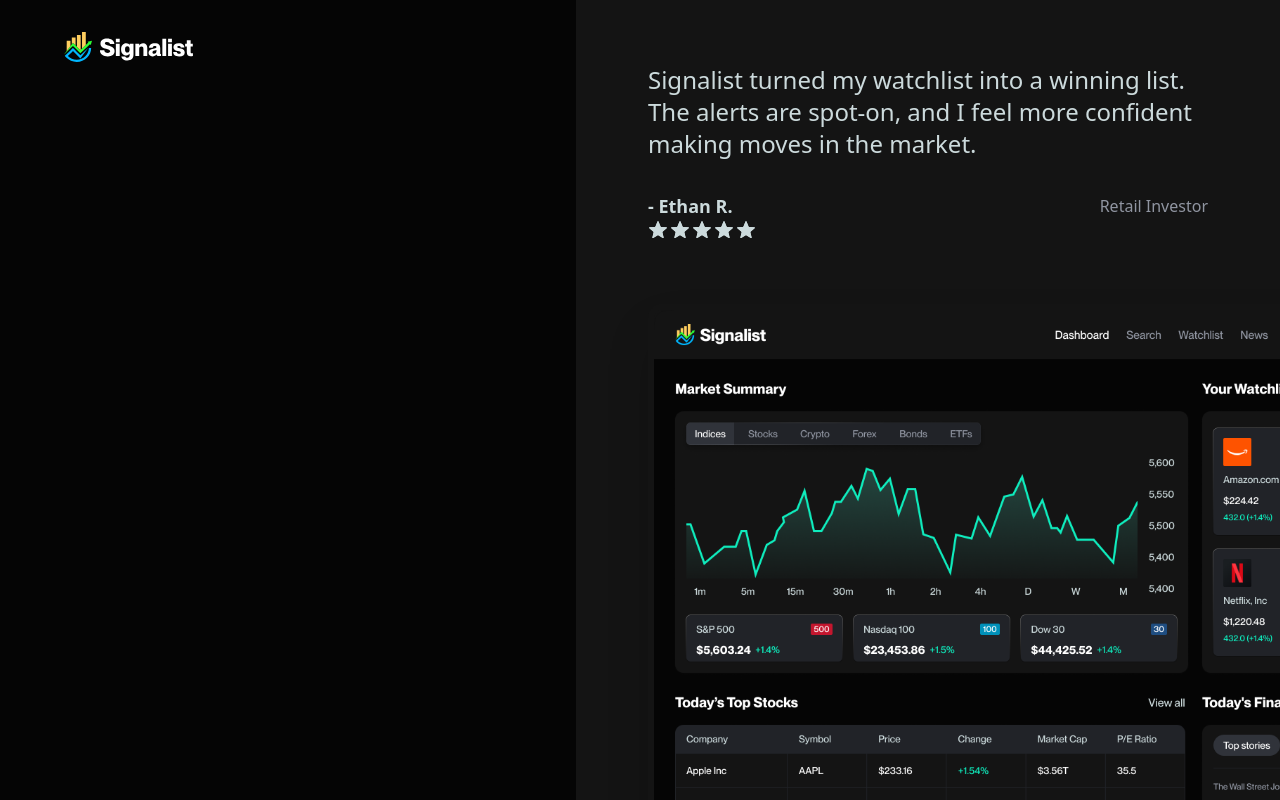
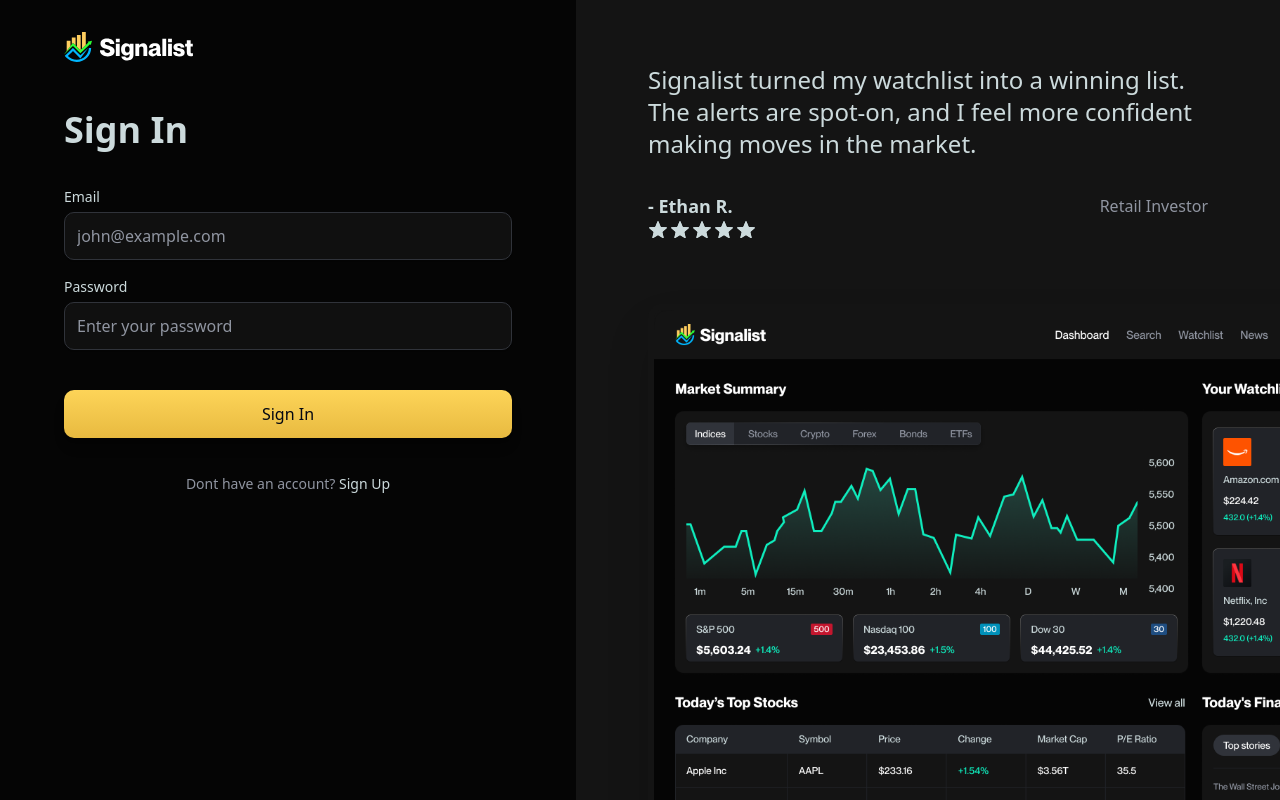
Before and after one commit to karenspriggs/stock-tracker, a Next.js app: page /sign-in in a window 1280 px wide. Built offline with nearby package versions, Linux system fonts and the light colour scheme.

Commit message:
sign in page

```diff
--- a/app/(auth)/sign-in/page.tsx
+++ b/app/(auth)/sign-in/page.tsx
@@ -1,6 +1,64 @@
+'use client';
+
+import {useForm} from "react-hook-form";
+import InputField from "@/components/forms/inputField";
+import FooterLink from "@/components/forms/FooterLink";
+
 function SignIn() {
+    const {
+        register,
+        handleSubmit,
+        control,
+        formState: {errors, isSubmitting}
+    } = useForm<SignInFormData>({
+        defaultValues: {
+            email: '',
+            password: '',
+        },
+        mode: 'onBlur'
+    })
+    const onSubmit = async (data: SignInFormData) => {
+        try{
+            console.log(data);
+        }
+        catch(error){
+            console.log(error);
+        }
+    }
+
     return (
-        <div></div>
+        <>
+            <h1 className="form-title">
+                Sign In
+            </h1>
+
+            <form onSubmit={handleSubmit(onSubmit)} className="space-y-5">
+                <InputField
+                    name="email"
+                    label="Email"
+                    placeholder="john@example.com"
+                    register={register}
+                    error={errors.email}
+                    validation={{  required: 'Email is required', pattern: /^\w+@\w+\.\w+$/, message: 'Email address is required' }}
+                />
+
+                <InputField
+                    name="password"
+                    label="Password"
+                    placeholder="Enter your password"
+                    type="password"
+                    register={register}
+                    error={errors.password}
+                    validation={{ required: 'Password is required', minLength: 8 }}
+                />
+
+                <button type="submit" disabled={isSubmitting} className="yellow-btn w-full mt-5">
+                    {isSubmitting ? 'Signing In': "Sign In"}
+                </button>
+
+                <FooterLink text="Dont have an account?" linkText="Sign Up" href="/sign-up"/>
+            </form>
+        </>
     );
 }
 
--- a/app/(auth)/sign-up/page.tsx
+++ b/app/(auth)/sign-up/page.tsx
@@ -58,7 +58,7 @@
                     placeholder="john@example.com"
                     register={register}
                     error={errors.email}
-                    validation={{  required: 'Email name is required', pattern: /^\w+@\w+\.\w+$/, message: 'Email address is required' }}
+                    validation={{  required: 'Email is required', pattern: /^\w+@\w+\.\w+$/, message: 'Email address is required' }}
                 />
 
                 <InputField
```
